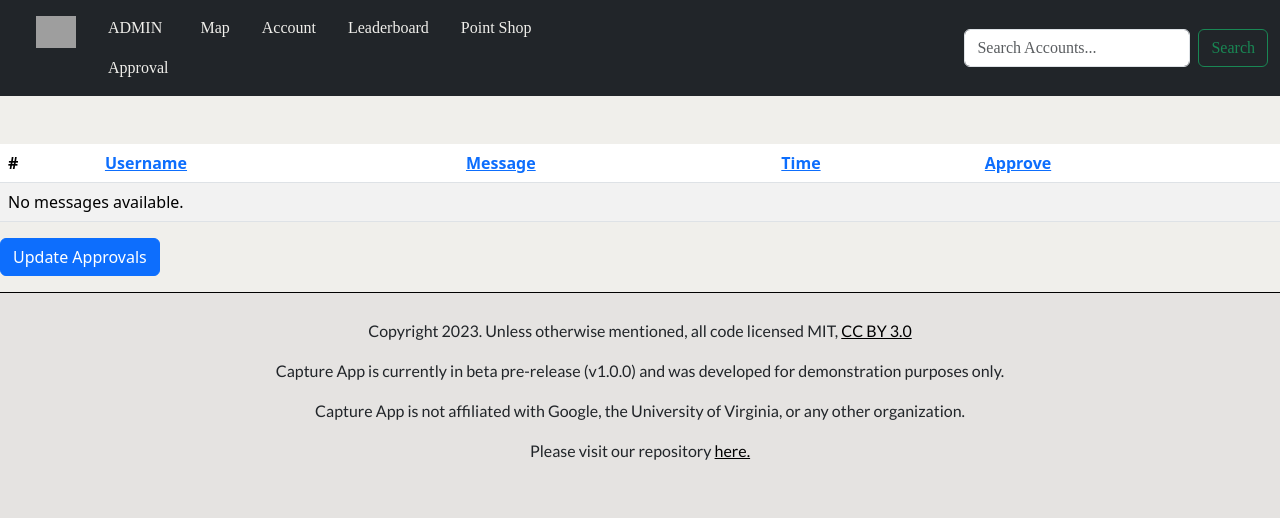
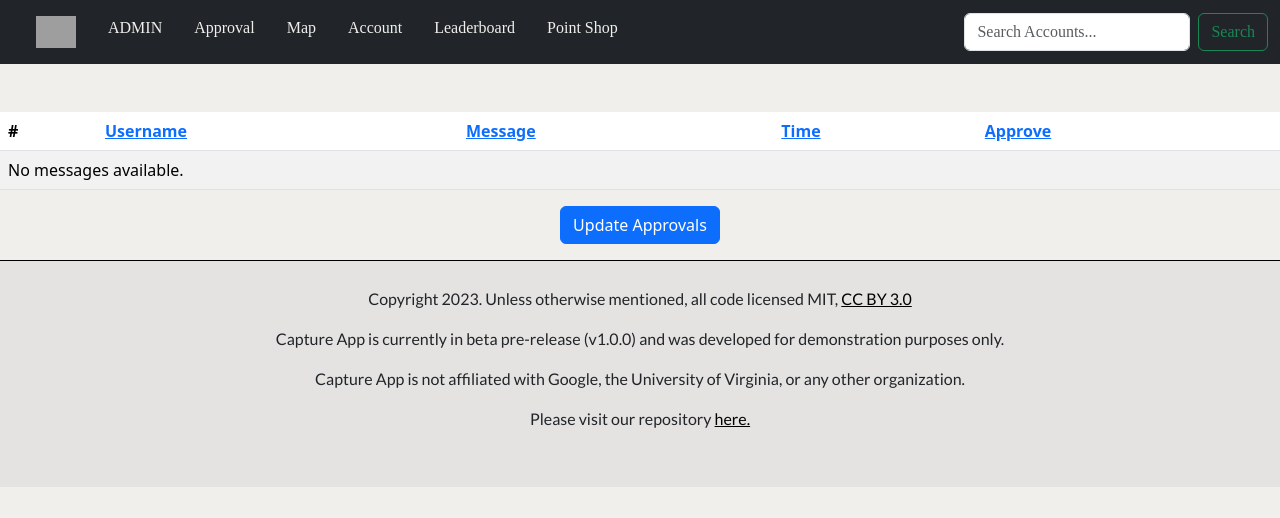
Before and after one commit to colbyle25/Capture-App, a Django app: page /admin_approval/ in a window 1280 px wide. Shown: the top 518 px of the page. Run offline with Django 4.2, Linux system fonts and the light colour scheme; the visitor is signed in with stand-in values (Sample User, id 1); data that the repository does not hold is empty; some libraries are stand-ins or nearby versions; some web fonts are replaced; grey boxes are pictures that could not be loaded.

Commit message:
small fixes

```diff
--- a/oauthtesting/models.py
+++ b/oauthtesting/models.py
@@ -30,7 +30,7 @@ class Account(models.Model):
     points = models.IntegerField()
 
     # Optional
-    bio = models.CharField(max_length=BIOGRAPHY_LENGTH)
+    bio = models.CharField(max_length=BIOGRAPHY_LENGTH, default="A user")
     picture = models.ImageField(upload_to=account_url)
 
     def __str__(self):
--- a/oauthtesting/templates/base.html
+++ b/oauthtesting/templates/base.html
@@ -37,8 +37,10 @@ Anything outside of the block will not work, so keep it all inside
                     {% if user.is_superuser %}
                     <li class="nav-item">
                         <a class="nav-link navbar-text" href="{% url 'admin:index' %}">ADMIN</a>
-                        <a class="nav-link navbar-text" href="{% url 'admin_approval' %}">Approval</a>
                     </li>
+                        <li class="nav-item">
+                            <a class="nav-link navbar-text" href="{% url 'admin_approval' %}">Approval</a>
+                        </li>
                     {% endif %}
                     <li class="nav-item">
                     <a class="nav-link navbar-text" href="{% url 'map' %}">Map</a>
--- a/oauthtesting/templates/oauthtesting/admin_approval.html
+++ b/oauthtesting/templates/oauthtesting/admin_approval.html
@@ -49,7 +49,9 @@
             {% endfor %}
         </tbody>
     </table>
-    <button type="submit" class="btn btn-primary">Update Approvals</button>
+    <div class="d-flex justify-content-center">
+        <button type="submit" class="btn btn-primary">Update Approvals</button>
+    </div>
 </form>
 
 {% endblock %}
```
Also changed, not shown: oauthtesting/migrations/0018_alter_account_bio.py (added).
